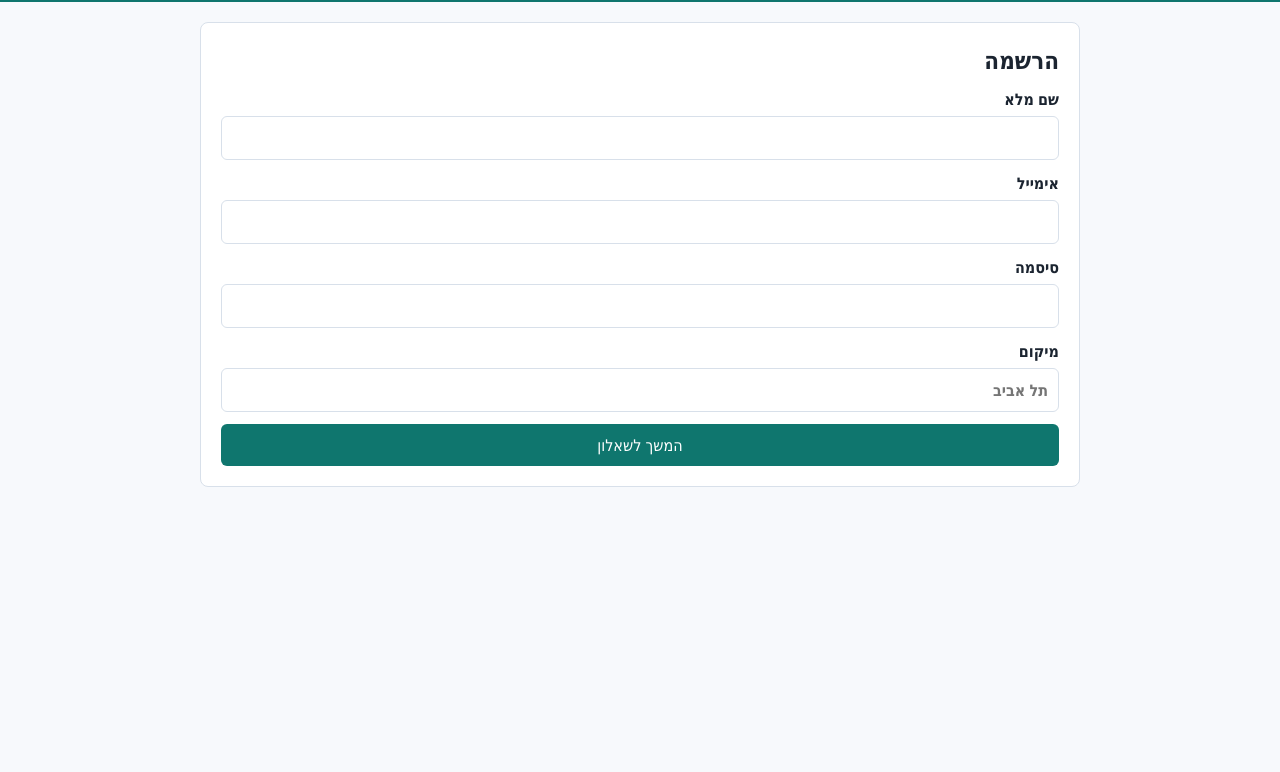
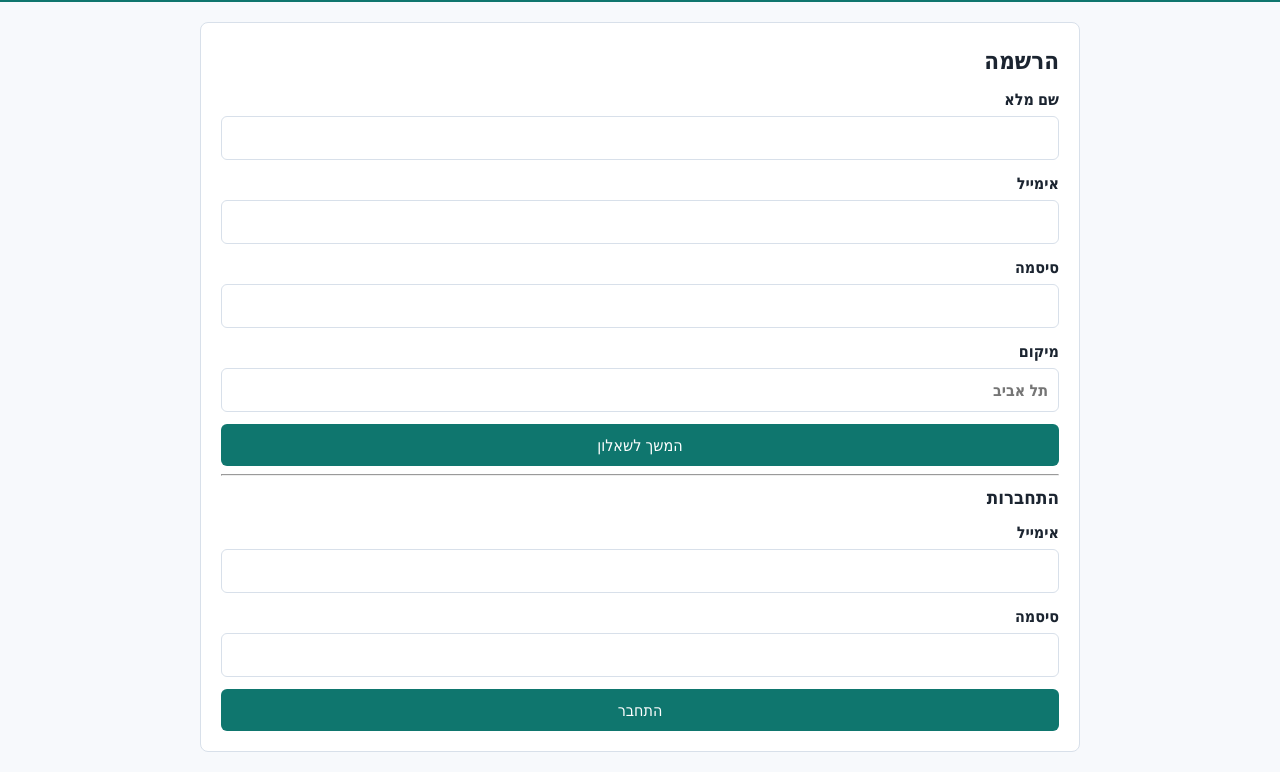
Before and after one commit to tomeryardeni/PADELHOME, a plain HTML site: page index.html in a window 1280 px wide. Shown: the part 77-849 px from the top of the page. Before the commit the page ends 800 px from the top, so only its background shows below. Drawn offline with Linux system fonts and the light colour scheme.

Commit message:
Update index.html

```diff
--- a/index.html
+++ b/index.html
@@ -28,6 +28,13 @@
           <label>סיסמה <input name="password" type="password" minlength="6" required /></label>
           <label>מיקום <input name="location" required placeholder="תל אביב" /></label>
           <button type="submit">המשך לשאלון</button>
+        </form>
+        <hr />
+        <h3>התחברות</h3>
+        <form id="login-form" class="form">
+          <label>אימייל <input name="email" type="email" required /></label>
+          <label>סיסמה <input name="password" type="password" required /></label>
+          <button type="submit">התחבר</button>
         </form>
       </section>
     </template>
```
